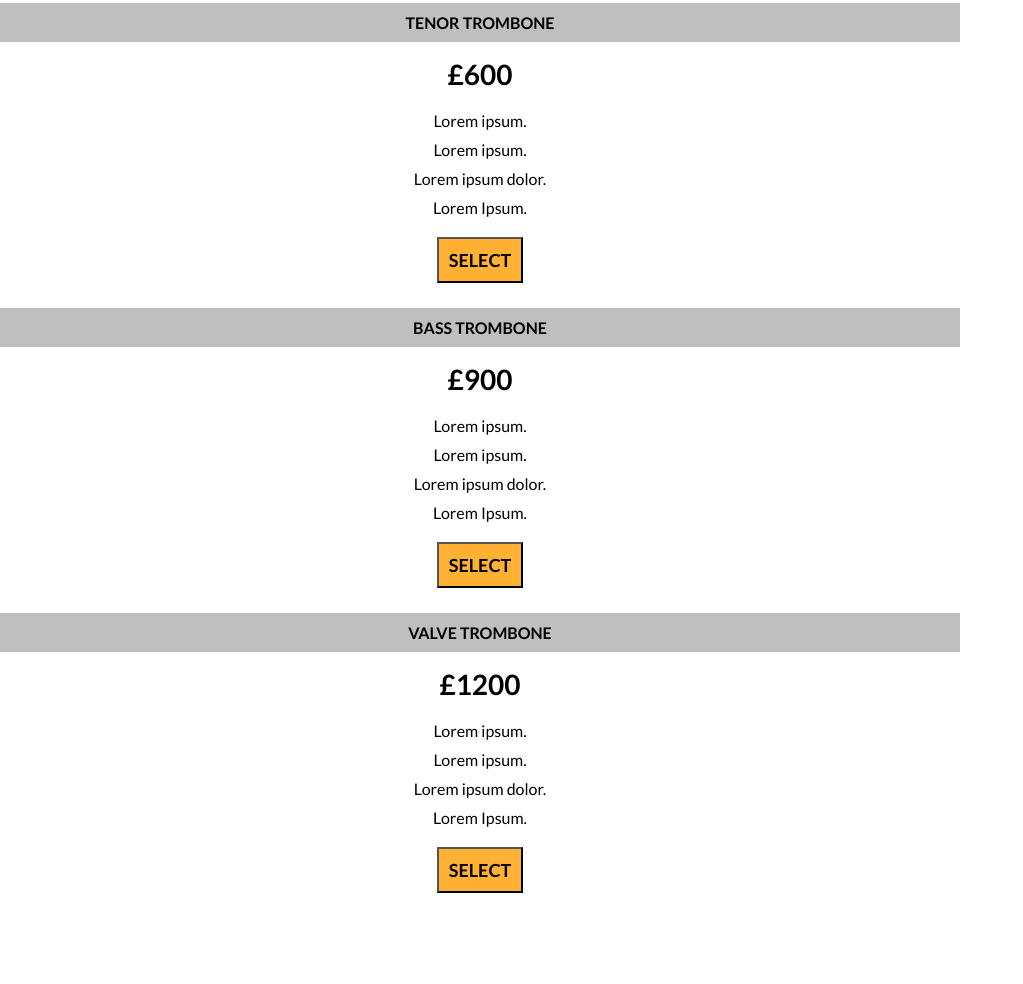
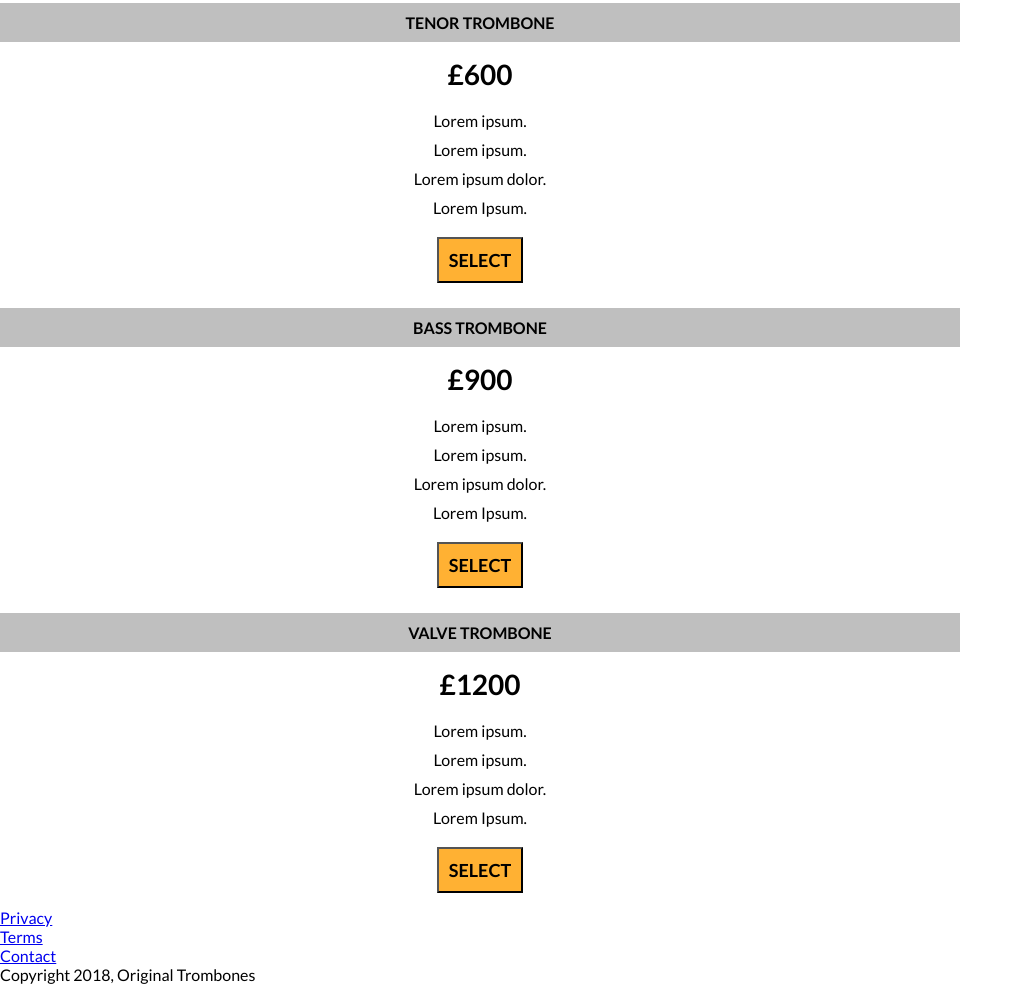
Before and after one commit to alanpaulprice/product-landing-page, a plain HTML site: page index.html in a window 1280 px wide. Shown: the part 1256-2240 px from the top of the page, without its empty margins (0-1023 px from the left). Before the commit the page ends 2164 px from the top, so only its background shows below. Drawn offline with Linux system fonts and the light colour scheme.

Commit message:
added footer html

```diff
--- a/index.html
+++ b/index.html
@@ -143,7 +143,26 @@ email address was entered and that it posted successfully.
     </section>
 
     <footer>
-
+      <div id="footer-links">
+        <div class="footer-link">
+          <a href="#">
+            Privacy
+          </a>
+        </div>
+        <div class="footer-link">
+          <a href="#">
+            Terms
+          </a>
+        </div>
+        <div class="footer-link">
+          <a href="#">
+            Contact
+          </a>
+        </div>
+      </div>
+      <div id="copyright">
+        Copyright 2018, Original Trombones
+      </div>
     </footer>
 
   </div>
```
